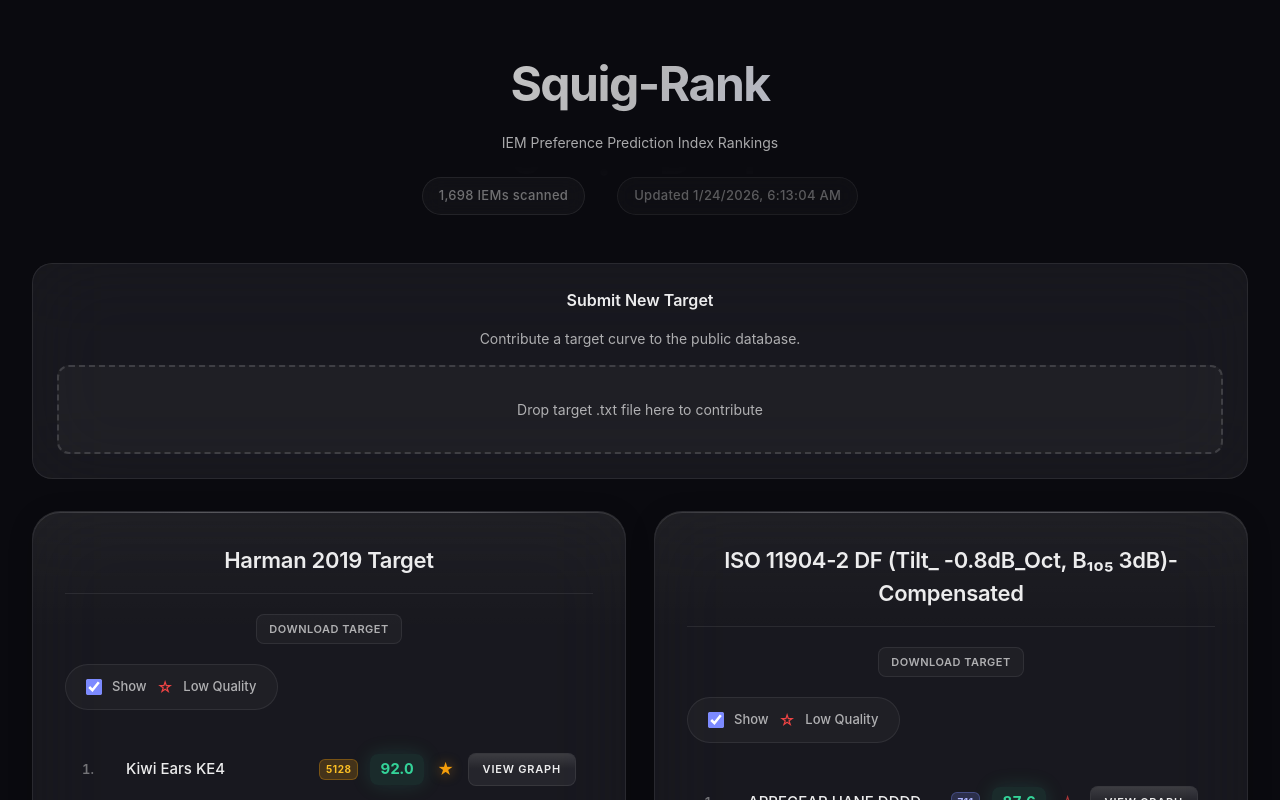
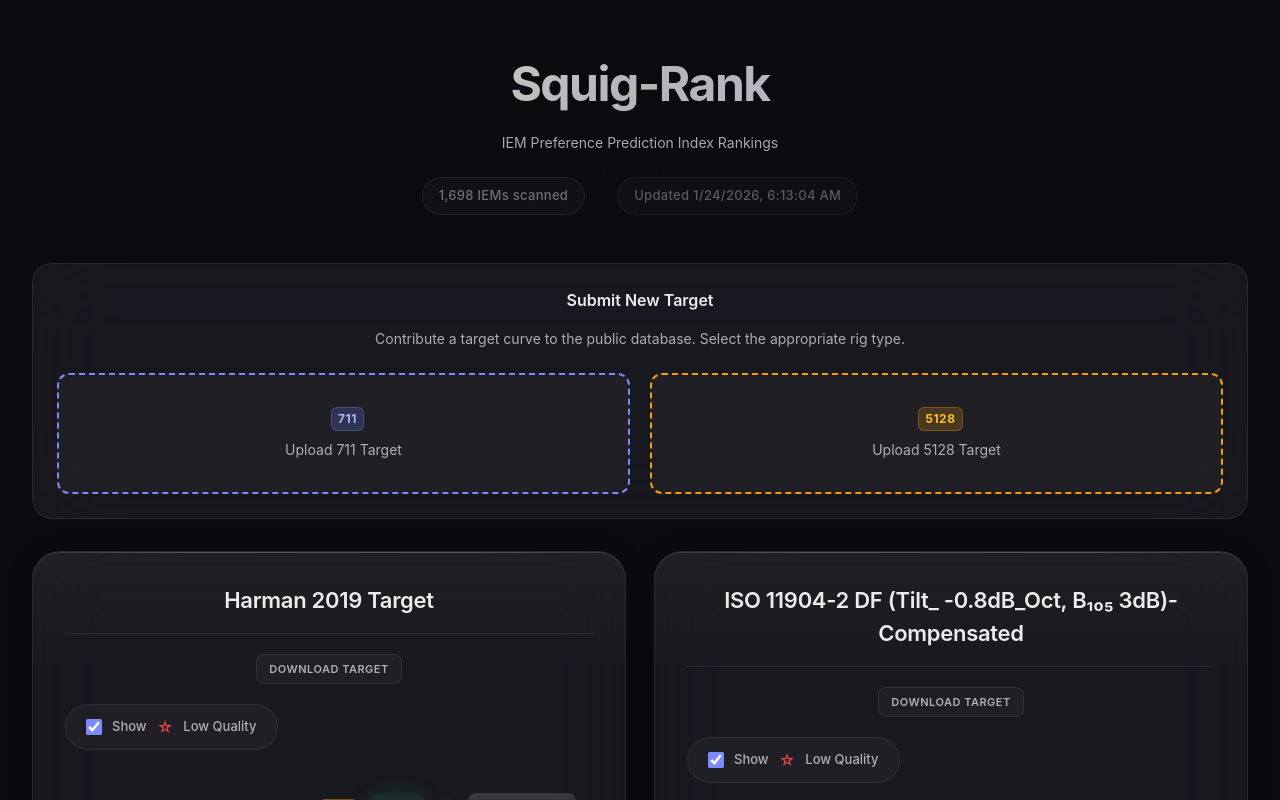
Before and after one commit to PEQHUB/Squig-Rank, a React (Vite) app: page / in a window 1280 px wide. Shown: the top 800 px of the page. Built offline with nearby package versions, Linux system fonts and the light colour scheme.

Commit message:
Update target submission to support 711/5128 selection

```diff
--- a/src/components/TargetSubmission.tsx
+++ b/src/components/TargetSubmission.tsx
@@ -2,14 +2,18 @@ import { useState, useRef } from 'react';
 import { parseFrequencyResponse } from '../utils/ppi';
 
 export function TargetSubmission() {
-  const [dragActive, setDragActive] = useState(false);
+  const [dragActive, setDragActive] = useState<string | null>(null);
   const [error, setError] = useState<string | null>(null);
+
+  // File state
   const [fileContent, setFileContent] = useState<string | null>(null);
   const [fileName, setFileName] = useState<string | null>(null);
   const [targetRig, setTargetRig] = useState<'711' | '5128'>('711');
-  const fileInputRef = useRef<HTMLInputElement>(null);
 
-  const handleFile = (file: File) => {
+  const fileInputRef711 = useRef<HTMLInputElement>(null);
+  const fileInputRef5128 = useRef<HTMLInputElement>(null);
+
+  const handleFile = (file: File, rig: '711' | '5128') => {
     if (!file.name.endsWith('.txt')) {
       setError('Please upload a .txt file');
       return;
@@ -27,16 +31,9 @@ export function TargetSubmission() {
         }
 
         setFileContent(text);
-
-        // Auto-detect 5128 from filename
-        const name = file.name.replace('.txt', '');
-        if (name.toLowerCase().includes('5128')) {
-          setTargetRig('5128');
-        } else {
-          setTargetRig('711');
-        }
-
+        const name = file.name.replace('.txt', '').replace(/\s*\(5128\)/i, '');
         setFileName(name);
+        setTargetRig(rig);
         setError(null);
       } catch (err) {
         setError('Failed to parse frequency response file');
@@ -45,34 +42,30 @@ export function TargetSubmission() {
     reader.readAsText(file);
   };
 
-  const handleDrag = (e: React.DragEvent) => {
+  const handleDrag = (e: React.DragEvent, rig: '711' | '5128') => {
     e.preventDefault();
     e.stopPropagation();
     if (e.type === 'dragenter' || e.type === 'dragover') {
-      setDragActive(true);
+      setDragActive(rig);
     } else if (e.type === 'dragleave') {
-      setDragActive(false);
+      setDragActive(null);
     }
   };
 
-  const handleDrop = (e: React.DragEvent) => {
+  const handleDrop = (e: React.DragEvent, rig: '711' | '5128') => {
     e.preventDefault();
     e.stopPropagation();
-    setDragActive(false);
+    setDragActive(null);
 
     if (e.dataTransfer.files && e.dataTransfer.files[0]) {
-      handleFile(e.dataTransfer.files[0]);
+      handleFile(e.dataTransfer.files[0], rig);
     }
   };
 
-  const handleChange = (e: React.ChangeEvent<HTMLInputElement>) => {
+  const handleChange = (e: React.ChangeEvent<HTMLInputElement>, rig: '711' | '5128') => {
     if (e.target.files && e.target.files[0]) {
-      handleFile(e.target.files[0]);
+      handleFile(e.target.files[0], rig);
     }
-  };
-
-  const handleClick = () => {
-    fileInputRef.current?.click();
   };
 
   const handleSubmit = () => {
@@ -80,10 +73,6 @@ export function TargetSubmission() {
 
     // Construct final filename based on rig
     let finalName = fileName;
-
-    // Remove existing (5128) suffix if present to avoid duplication
-    finalName = finalName.replace(/\s*\(5128\)/i, '');
-
     if (targetRig === '5128') {
       finalName = `${finalName} (5128)`;
     }
@@ -107,89 +96,69 @@ export function TargetSubmission() {
   return (
     <div className="custom-target-upload">
       <h3>Submit New Target</h3>
-      <p className="subtitle" style={{marginBottom: '16px'}}>
-        Contribute a target curve to the public database.
+      <p className="subtitle" style={{marginBottom: '24px'}}>
+        Contribute a target curve to the public database. Select the appropriate rig type.
       </p>
 
       {!fileContent ? (
+        <div style={{ display: 'grid', gridTemplateColumns: '1fr 1fr', gap: '20px' }}>
+          {/* 711 Drop Zone */}
           <div
-          className={`drop-zone ${dragActive ? 'active' : ''}`}
-          onDragEnter={handleDrag}
-          onDragLeave={handleDrag}
-          onDragOver={handleDrag}
-          onDrop={handleDrop}
-          onClick={handleClick}
+            className={`drop-zone ${dragActive === '711' ? 'active' : ''}`}
+            onDragEnter={(e) => handleDrag(e, '711')}
+            onDragLeave={(e) => handleDrag(e, '711')}
+            onDragOver={(e) => handleDrag(e, '711')}
+            onDrop={(e) => handleDrop(e, '711')}
+            onClick={() => fileInputRef711.current?.click()}
+            style={{ borderColor: 'var(--accent-primary)' }}
           >
             <input
-            ref={fileInputRef}
+              ref={fileInputRef711}
               type="file"
               accept=".txt"
-            onChange={handleChange}
+              onChange={(e) => handleChange(e, '711')}
               style={{ display: 'none' }}
             />
-          <p>Drop target .txt file here to contribute</p>
+            <div style={{ pointerEvents: 'none' }}>
+              <span className="rig-badge rig-711" style={{ fontSize: '12px', marginBottom: '8px', display: 'inline-block' }}>711</span>
+              <p>Upload 711 Target</p>
+            </div>
+          </div>
+
+          {/* 5128 Drop Zone */}
+          <div
+            className={`drop-zone ${dragActive === '5128' ? 'active' : ''}`}
+            onDragEnter={(e) => handleDrag(e, '5128')}
+            onDragLeave={(e) => handleDrag(e, '5128')}
+            onDragOver={(e) => handleDrag(e, '5128')}
+            onDrop={(e) => handleDrop(e, '5128')}
+            onClick={() => fileInputRef5128.current?.click()}
+            style={{ borderColor: 'var(--quality-high)' }}
+          >
+            <input
+              ref={fileInputRef5128}
+              type="file"
+              accept=".txt"
+              onChange={(e) => handleChange(e, '5128')}
+              style={{ display: 'none' }}
+            />
+            <div style={{ pointerEvents: 'none' }}>
+              <span className="rig-badge rig-5128" style={{ fontSize: '12px', marginBottom: '8px', display: 'inline-block' }}>5128</span>
+              <p>Upload 5128 Target</p>
+            </div>
+          </div>
         </div>
       ) : (
         <div className="submission-preview">
           <div className="preview-header">
             <span className="file-name">
-              {fileName}
-              {targetRig === '5128' && !fileName?.includes('(5128)') ? ' (5128)' : ''}
-              .txt
+              <span className={`rig-badge rig-${targetRig}`} style={{ marginRight: '10px' }}>{targetRig}</span>
+              {fileName}{targetRig === '5128' ? ' (5128)' : ''}.txt
             </span>
             <button className="reset-btn" onClick={() => {
               setFileContent(null);
               setFileName(null);
             }}>Change File</button>
-          </div>
-
-          <div className="rig-selector" style={{ marginBottom: '20px', textAlign: 'center' }}>
-            <p style={{ marginBottom: '8px', fontSize: '14px', color: 'var(--text-secondary)' }}>Target Rig Type:</p>
-            <div style={{ display: 'flex', gap: '12px', justifyContent: 'center' }}>
-              <label style={{
-                display: 'flex',
-                alignItems: 'center',
-                gap: '6px',
-                cursor: 'pointer',
-                padding: '8px 16px',
-                background: targetRig === '711' ? 'var(--glass-2)' : 'transparent',
-                border: `1px solid ${targetRig === '711' ? 'var(--accent-primary)' : 'var(--glass-border)'}`,
-                borderRadius: '8px',
-                color: targetRig === '711' ? 'var(--text-primary)' : 'var(--text-muted)'
-              }}>
-                <input
-                  type="radio"
-                  name="rig"
-                  value="711"
-                  checked={targetRig === '711'}
-                  onChange={() => setTargetRig('711')}
-                  style={{ accentColor: 'var(--accent-primary)' }}
-                />
-                Standard (711)
-              </label>
-
-              <label style={{
-                display: 'flex',
-                alignItems: 'center',
-                gap: '6px',
-                cursor: 'pointer',
-                padding: '8px 16px',
-                background: targetRig === '5128' ? 'var(--glass-2)' : 'transparent',
-                border: `1px solid ${targetRig === '5128' ? 'var(--accent-primary)' : 'var(--glass-border)'}`,
-                borderRadius: '8px',
-                color: targetRig === '5128' ? 'var(--text-primary)' : 'var(--text-muted)'
-              }}>
-                <input
-                  type="radio"
-                  name="rig"
-                  value="5128"
-                  checked={targetRig === '5128'}
-                  onChange={() => setTargetRig('5128')}
-                  style={{ accentColor: 'var(--accent-primary)' }}
-                />
-                B&K 5128
-              </label>
-            </div>
           </div>
 
           <div className="submission-actions">
```
Lines whose indentation alone changed are shown as unchanged.
